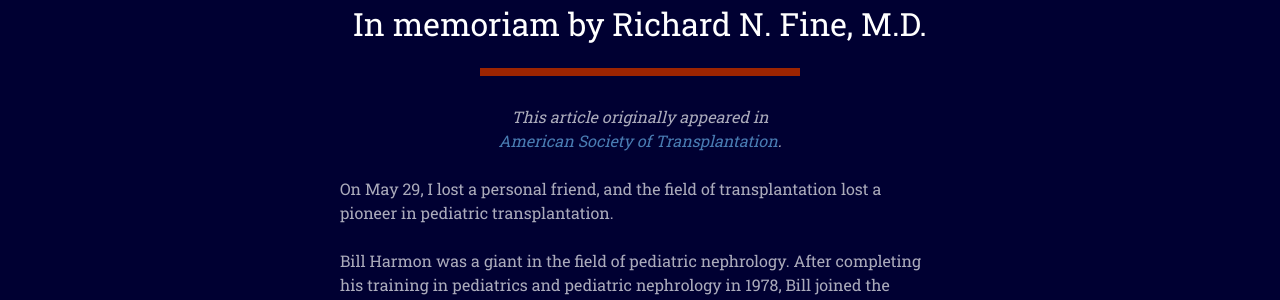
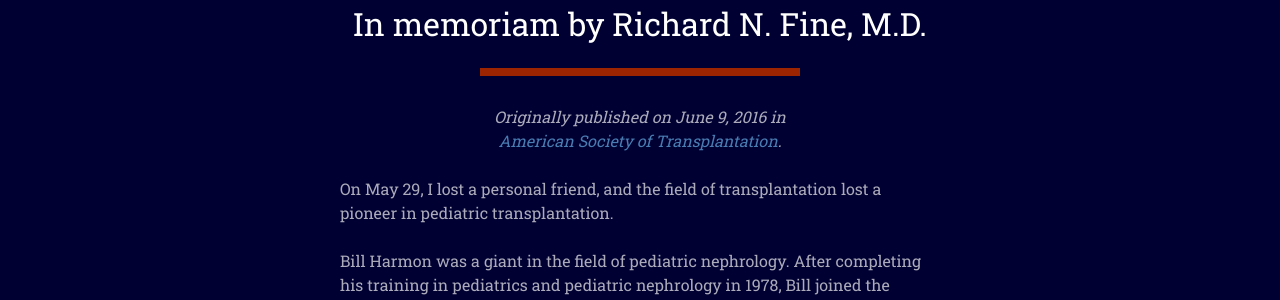
Before and after one commit to ianli/williamharmonmd.com, a Jekyll site: the page built from press.html, in a window 1280 px wide and 900 px high, scrolled down 1078 px. Shown: the part 154-454 px from the top of the window. Built offline with Jekyll 4.4.1, drawn with Linux system fonts in a browser that asks for light colours; nearby versions of some CDN libraries; comment, search, counter and statistics services are not loaded.

Commit message:
Edit date of publication

```diff
--- a/_press/press-05.html
+++ b/_press/press-05.html
@@ -4,7 +4,7 @@ title: In memoriam by Richard&nbsp;N.&nbsp;Fine,&nbsp;M.D.
 ---
 
 <p class="text-center">
-  <i>This article originally appeared in<br>
+  <i>Originally published on June 9, 2016 in<br>
   <a href="https://www.myast.org/about-ast/presidents-blog/memoriam-william-e-harmon-md">American Society of Transplantation</a>.</i>
 </p>
 
```
